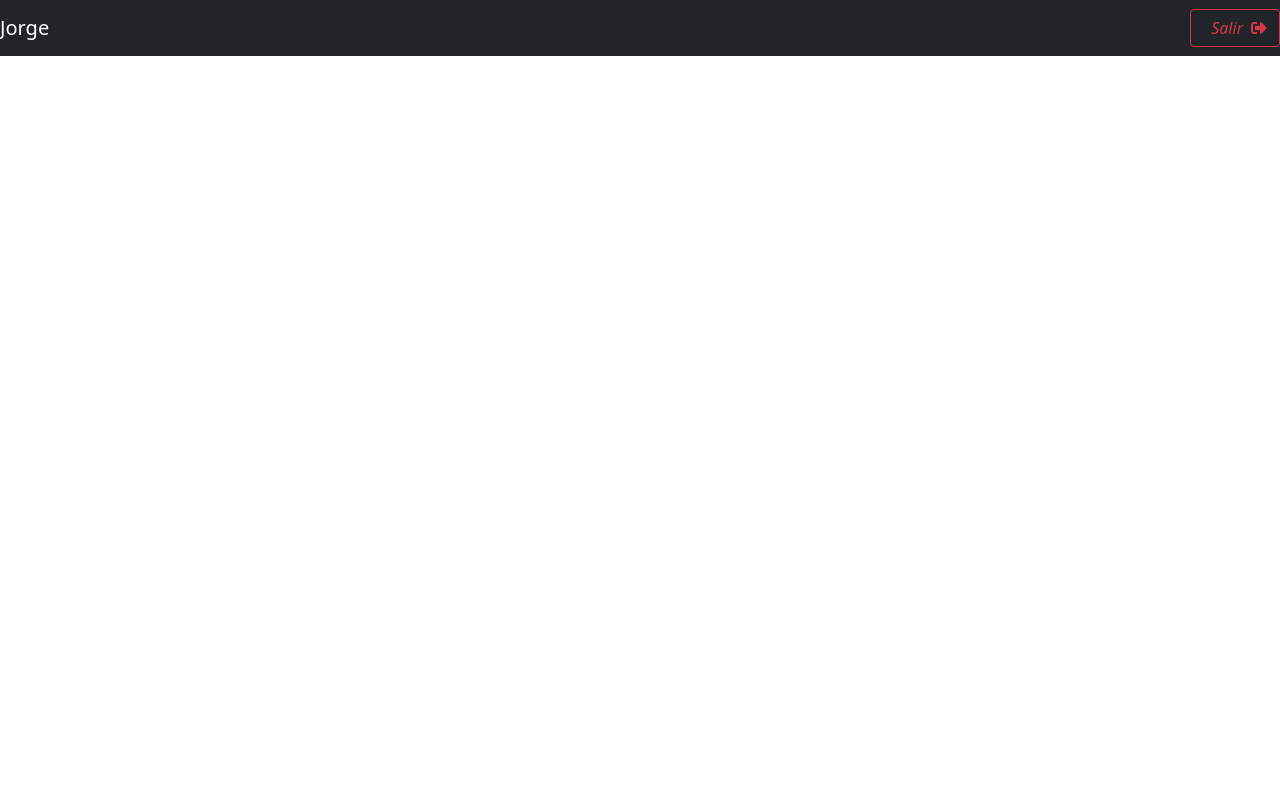
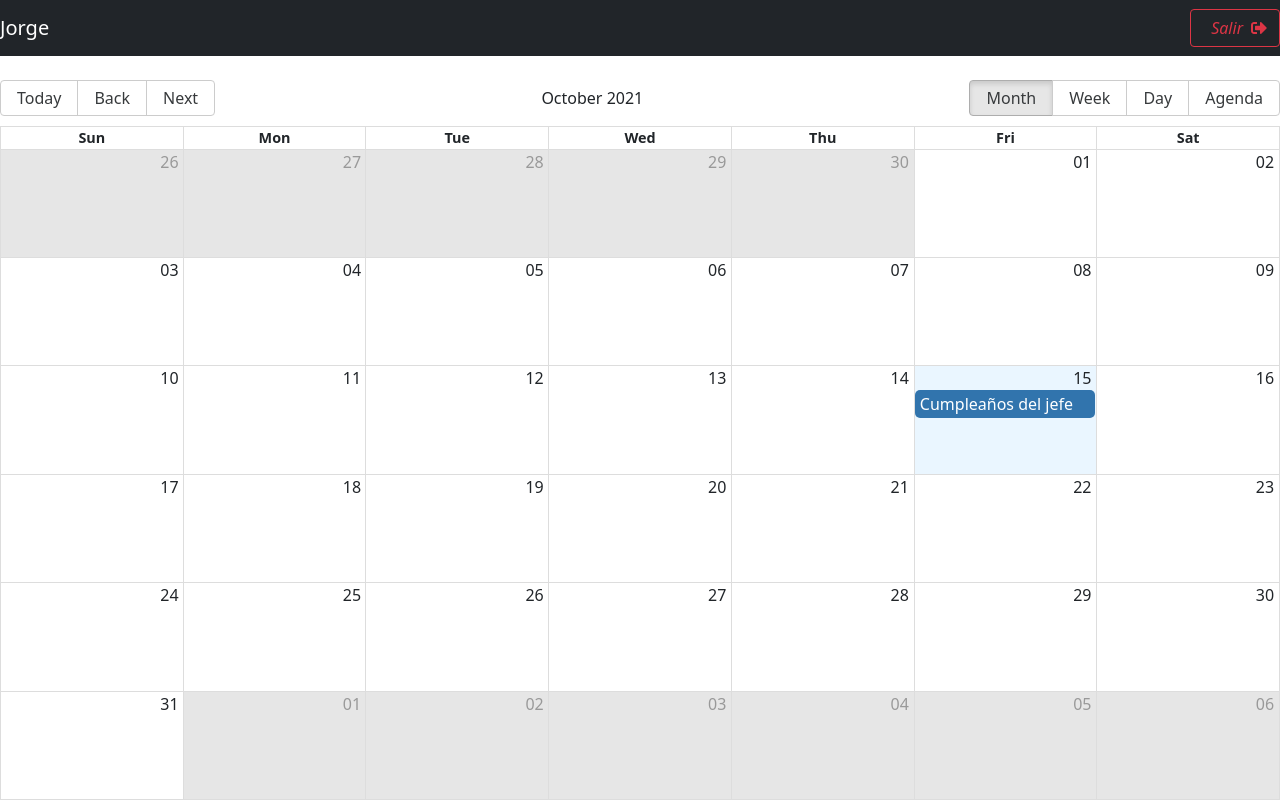
Before and after one commit to JorgeArancibia1/base-calendar, a JavaScript app: page / in a window 1280 px wide. Built offline with nearby package versions, Linux system fonts and the light colour scheme.

Commit message:
Se agrego react big calendar y algunos estilos

```diff
--- a/package.json
+++ b/package.json
@@ -11,7 +11,9 @@
     "@testing-library/react": "^11.1.0",
     "@testing-library/user-event": "^12.1.10",
     "bootstrap": "^5.1.3",
+    "moment": "^2.29.1",
     "react": "^17.0.2",
+    "react-big-calendar": "^0.36.1",
     "react-dom": "^17.0.2",
     "react-router-dom": "^5.3.0",
     "react-scripts": "4.0.3",
--- a/src/App.js
+++ b/src/App.js
@@ -1,4 +1,3 @@
-import React from "react";
 import {
 	BrowserRouter as Router,
 	Switch,
--- a/src/components/auth/LoginScreen.js
+++ b/src/components/auth/LoginScreen.js
@@ -1,4 +1,3 @@
-import React from "react";
 import "./login.css";
 
 export const LoginScreen = () => {
--- a/src/components/calendar/CalendarScreen.js
+++ b/src/components/calendar/CalendarScreen.js
@@ -1,10 +1,30 @@
-import React from "react";
+import { Calendar, momentLocalizer } from "react-big-calendar";
+import moment from "moment";
+import "react-big-calendar/lib/css/react-big-calendar.css";
+
 import { Navbar } from "../ui/Navbar";
+
+const localizer = momentLocalizer(moment);
+
+const events = [
+	{
+		title: "Cumpleaños del jefe",
+		start: moment().toDate(),
+		end: moment().add(2, "hours").toDate(),
+		bgcolor: "#fafafa",
+	},
+];
 
 export const CalendarScreen = () => {
 	return (
-		<div>
+		<div className="calendar-screen">
 			<Navbar />
+			<Calendar
+				localizer={localizer}
+				events={events}
+				startAccessor="start"
+				endAccessor="end"
+			/>
 		</div>
 	);
 };
--- a/src/components/ui/Navbar.js
+++ b/src/components/ui/Navbar.js
@@ -1,4 +1,3 @@
-import React from "react";
 import { FontAwesomeIcon } from "@fortawesome/react-fontawesome";
 import { faSignOutAlt } from "@fortawesome/free-solid-svg-icons";
 
--- /dev/null
+++ b/src/index.css
@@ -0,0 +1,15 @@
+html,
+body {
+	height: 100vh;
+	width: 100vw;
+}
+
+.calendar-screen {
+	display: flex;
+	flex-flow: column;
+	height: 100vh;
+}
+
+.rbc-calendar {
+	height: 100%;
+}
--- a/src/index.js
+++ b/src/index.js
@@ -1,5 +1,5 @@
-import React from "react";
 import ReactDOM from "react-dom";
 import App from "./App";
+import "./index.css";
 
 ReactDOM.render(<App />, document.getElementById("root"));
--- a/src/routers/AppRouter.js
+++ b/src/routers/AppRouter.js
@@ -1,5 +1,3 @@
-import React from "react";
-
 export const AppRouter = () => {
 	return (
 		<div>
```
Also changed, not shown: 1 other file (tests, documents, lock files or other folders).
